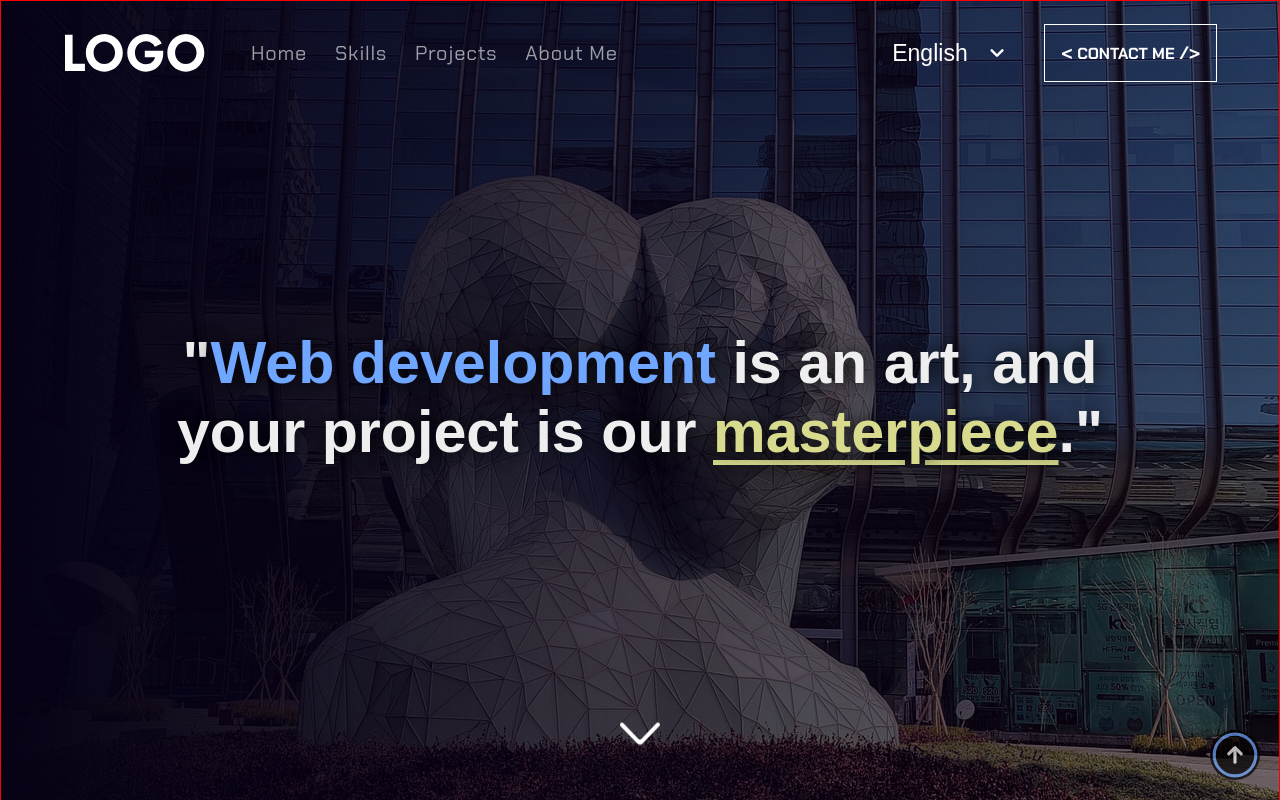
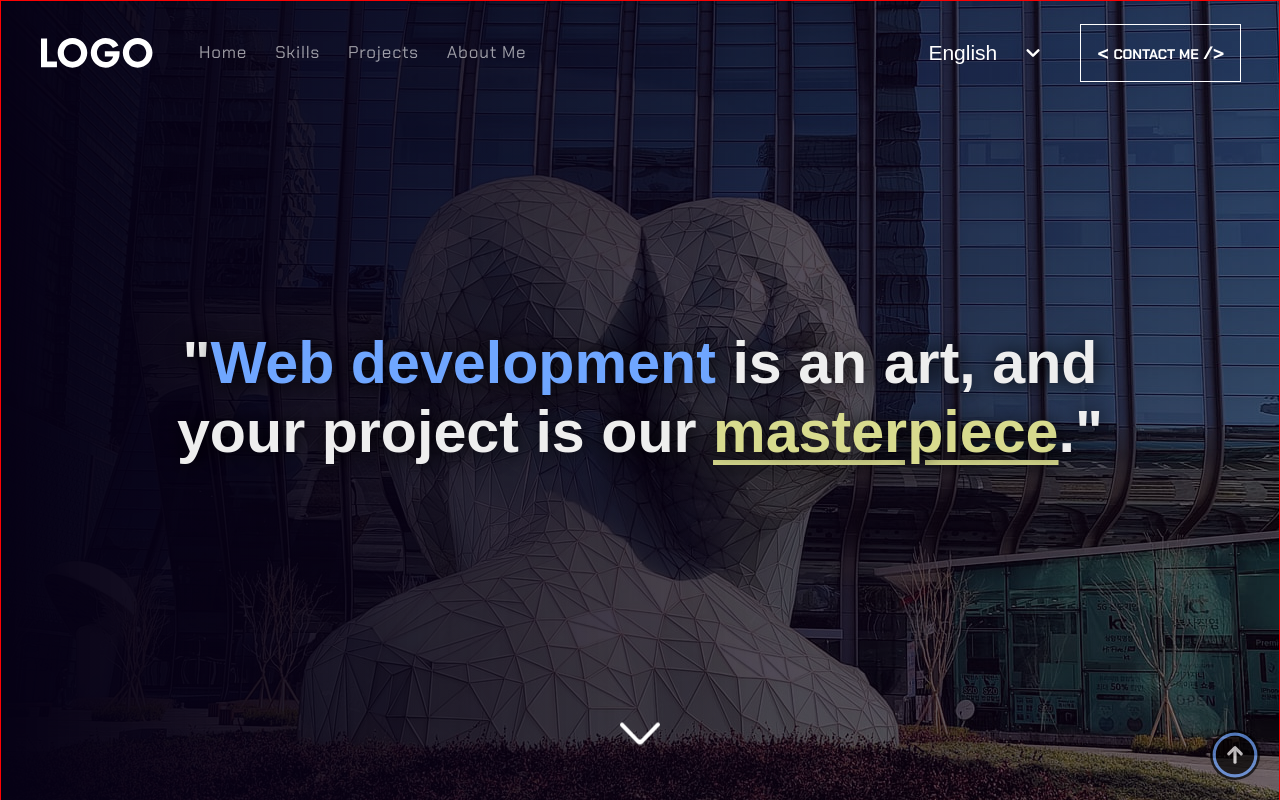
Before and after one commit to ThePushMaker/My_Portfolio_React_Vite, a React (Vite) app: page / in a window 1280 px wide. Shown: the top 800 px of the page. Built offline with nearby package versions, Linux system fonts and the light colour scheme; a web font is replaced by a local one.

Commit message:
style: fixed responsive navbar

```diff
--- a/src/components/NavBar/NavBar.jsx
+++ b/src/components/NavBar/NavBar.jsx
@@ -2,7 +2,6 @@ import { useState, useEffect } from "react";
 import logo from "../../assets/img/logo.svg";
 import "./NavBar.css";
 import { Link } from "react-router-dom";
-import SocialIcons from "../SocialIcons/SocialIcons"
 import MobileNavBar from "./MobileNavBar";
 import SelectLanguage from "./SelectLanguage/SelectLanguage";
 import { NavbarRoutesHome, NavbarRoutes } from '../../routes';
@@ -31,12 +30,12 @@ const NavBar = () => {
     setActiveLink(value);
   };
 
-  const navLinkStyles = 'navbar-link text-xl py-0 px-[14px] xlNavbar:px-[25px]';
+  const navLinkStyles = 'navbar-link text-[17px] xlNavbar:text-[20px] py-0 px-[14px] xlNavbar:px-[25px]';
 
   return (
     <>
     <div>
-      <nav className={`${scrolled ? 'scrolled backdrop-blur-sm py-[10px]' : ''} navbar px-10 lg:px-16 py-6`}>
+      <nav className={`${scrolled ? 'scrolled backdrop-blur-sm py-[10px]' : ''} navbar px-10 xlNavbar:px-16 py-6`}>
         <div className="mx-auto max-w-[1500px] flex justify-between ">
 
             <div className="flex items-center w-full justify-between lg:w-fit lg:justify-start">
@@ -45,7 +44,7 @@ const NavBar = () => {
                 {location.pathname === '/' && (
                   <>
                     <a href="/#top" className="navbar-brand">
-                      <img src={logo} alt="Logo" className="object-contain w-[120px] md:w-[130px] lg:w-[140px] lg:mr-8"/>
+                      <img src={logo} alt="Logo" className="object-contain w-[120px] md:w-[130px] lg:w-28 xlNavbar:w-[140px] lg:mr-4 xl:mr-8"/>
                     </a>
                     <div className="invisible hidden lg:inline lg:visible">
 
@@ -64,7 +63,7 @@ const NavBar = () => {
                 {location.pathname !== '/' && (
                   <>
                     <Link to="/" className="navbar-brand">
-                      <img src={logo} alt="Logo" className="object-contain w-[120px] md:w-[130px] lg:w-[140px] lg:mr-8"/>
+                      <img src={logo} alt="Logo" className="object-contain w-[120px] md:w-[130px] lg:w-28 xlNavbar:w-[140px]  lg:mr-4 xl:mr-8"/>
                     </Link>
                     <div className="invisible hidden lg:inline lg:visible">
                       {NavbarRoutes.map((item, index) => (
@@ -102,7 +101,7 @@ const NavBar = () => {
                     <a href="#contact">
                       <button className="contact_button px-4 py-4 xlNavbar:px-6 ml-3">
                         {'< '}
-                          <label className="text-styled-font-family1 text-[16px] xlNavbar:text-xlNavbar">
+                          <label className="text-styled-font-family1 text-[14px] xlNavbar:text-xlNavbar">
                             {t(`navbar.CONTACT ME`)}
                           </label>
                         {' />'}
@@ -115,7 +114,7 @@ const NavBar = () => {
                   <Link to="/">
                     <button className="contact_button px-4 py-4 xlNavbar:px-6 ml-3">
                       {'< '}
-                        <label className="text-styled-font-family1 text-[16px] xlNavbar:text-xlNavbar">
+                        <label className="text-styled-font-family1 text-[14px] xlNavbar:text-xlNavbar">
                           {t(`navbar.CONTACT ME`)}
                         </label>
                       {' />'}
--- a/src/components/NavBar/SelectLanguage/SelectLanguage.css
+++ b/src/components/NavBar/SelectLanguage/SelectLanguage.css
@@ -17,7 +17,6 @@
   color: white;
   /* border: white solid 1px; */
   background: transparent;
-  font-size: 23px;
   height: 50px;
   padding: 0 20px;
   justify-content: space-between;
--- a/src/components/NavBar/SelectLanguage/SelectLanguage.jsx
+++ b/src/components/NavBar/SelectLanguage/SelectLanguage.jsx
@@ -125,7 +125,7 @@ const SelectLanguage = () => {
     <div className=''>
       <div className={`wrapper ${isActive ? 'active' : ''}`} ref={wrapperRef}>
         <div className="select-btn" onClick={toggleSelect}>
-          <span>{selectedElement}</span>
+          <span className='text-[21px] xlNavbar:text-[23px]'>{selectedElement}</span>
           <img src={arrowDownIcon} alt="arrowDownIcon" />
         </div>
         <div className="content">
```
